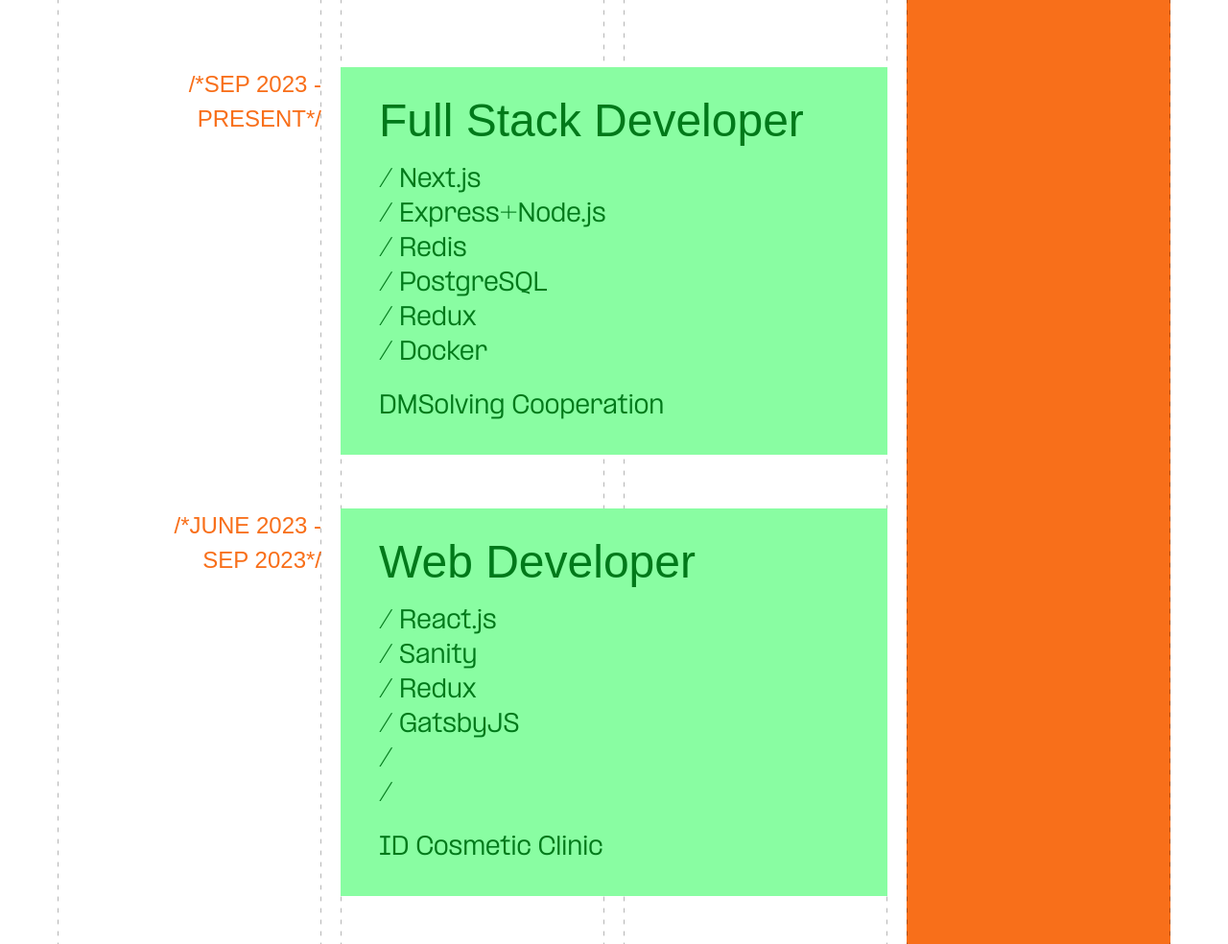
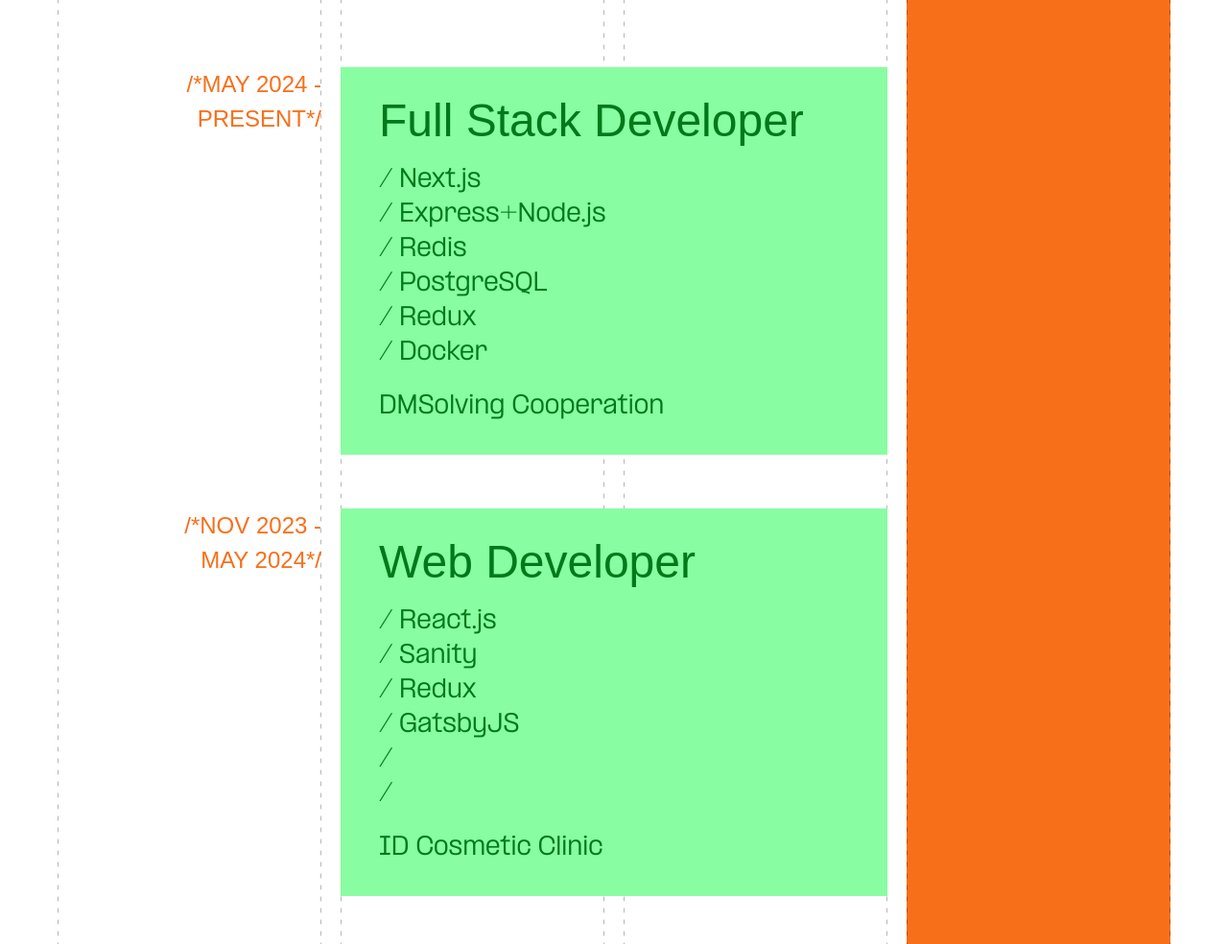
Before and after one commit to CxLeo/lw-p, a Next.js app: page / in a window 1280 px wide. Shown: the part 1860-2844 px from the top of the page at 96% size. Built offline with nearby package versions, Linux system fonts and the light colour scheme; a web font is replaced by a local one.

Commit message:
update resume

```diff
--- a/components/Experience.tsx
+++ b/components/Experience.tsx
@@ -7,13 +7,13 @@
         company:"DMSolving Cooperation",
         title:"Full Stack Developer",
         techs: ["/ Next.js","/ Express+Node.js" ,"/ Redis", "/ PostgreSQL","/ Redux","/ Docker"],
-        time:"Sep 2023 - Present"
+        time:"May 2024 - Present"
     },
     {
         company:"ID Cosmetic Clinic",
         title:"Web Developer",
         techs:["/ React.js","/ Sanity","/ Redux","/ GatsbyJS",'/','/'],
-        time:"June 2023 - Sep 2023"
+        time:"Nov 2023 - May 2024"
     },
     {
         company:"Freelancer",
```
Also changed, not shown: 1 other file (tests, documents, lock files or other folders).
